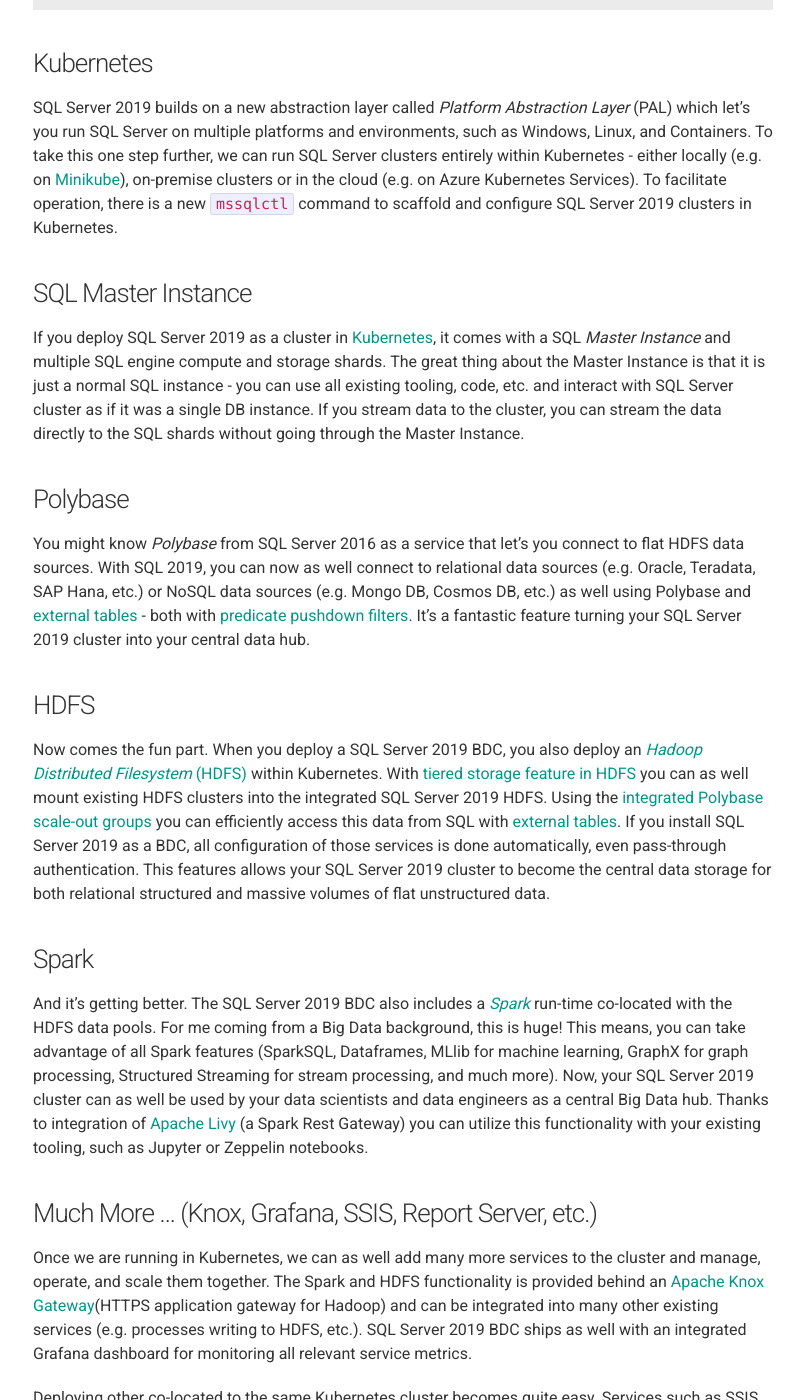
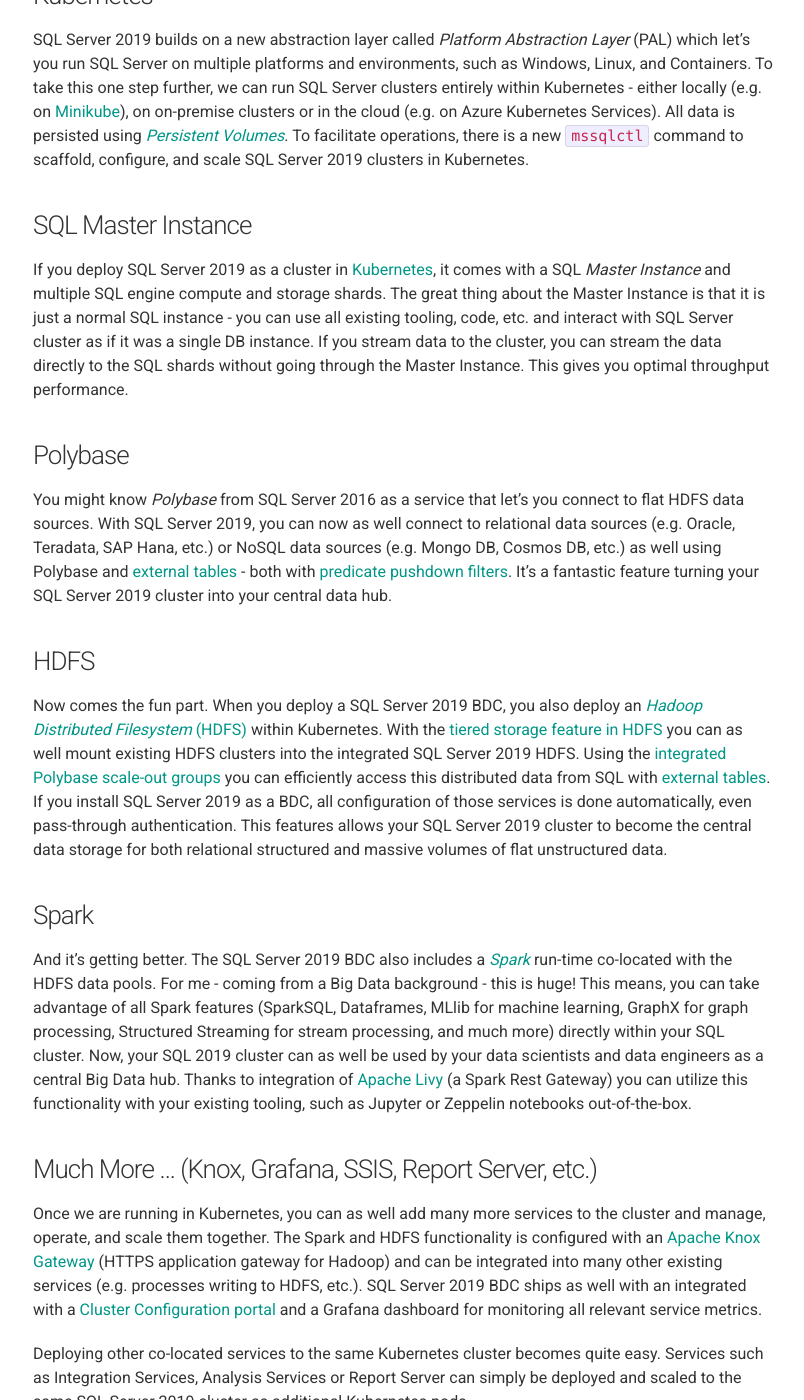
Before and after one commit to chaosmail/chaosmail.github.com, a Jekyll site: the page built from _posts/2019-02-01-getting-started-with-sql2019.md, in a window 1280 px wide and 1400 px high, scrolled down 1087 px. Shown: the whole window, without its empty margins (237-1041 px from the left). Built offline with Jekyll 4.4.1, drawn with Linux system fonts in a browser that asks for light colours; nearby versions of some CDN libraries; comment, search, counter and statistics services are not loaded; some of the changed text lies outside the part shown.

Commit message:
fix issues

````diff
--- a/_posts/2019-02-01-getting-started-with-sql2019.md
+++ b/_posts/2019-02-01-getting-started-with-sql2019.md
@@ -7,35 +7,33 @@
 comments: true
 ---
 
-Microsoft latest [SQL Server 2019][sql-server-2019] comes in a new version, the SQL Server 2019 Big Data cluster (BDC). There are a couple of cool things about the BDC version: (1) it runs on [Kubernetes][kubernetes], (2) it integrates a sharded SQL engine, (3) it integrates [HDFS][apache-hdfs] (a distributed file storage), (4) it integrates [Spark][apache-spark] (a distributed compute engine), (5) and both services Spark and HDFS run behind an [Apache Knox][apache-knox] Gateway (HTTPS application gateway for Hadoop). On top, using Polybase you can connect to many different external data sources such as MongoDB, Oracle, Teradata, SAP Hana, and many more. Hence, SQL Server 2019 Big Data cluster (BDC) is a scalable, performant and maintainable SQL platform, Data Warehouse, Data Lake and Data Science platform without compromise for the cloud and on-premise. In this blog post I want to give you a quick start tutorial into [SQL 2019 Big Data clusters (BDC)][sql-server-2019-bigdata] and show you how to set it up on Azure Kubernetes Services (AKS), upload some data to HDFS and access the data from SQL and Spark.
+Microsoft latest [SQL Server 2019][sql-server-2019] (preview) comes in a new version, the SQL Server 2019 Big Data cluster (BDC). There are a couple of cool things about the BDC version: (1) it runs on [Kubernetes][kubernetes], (2) it integrates a sharded SQL engine, (3) it integrates [HDFS][apache-hdfs] (a distributed file storage), (4) it integrates [Spark][apache-spark] (a distributed compute engine), (5) and both services Spark and HDFS run behind an [Apache Knox][apache-knox] Gateway (HTTPS application gateway for Hadoop). On top, using Polybase you can connect to many different external data sources such as MongoDB, Oracle, Teradata, SAP Hana, and many more. Hence, SQL Server 2019 Big Data cluster (BDC) is a scalable, performant and maintainable SQL platform, Data Warehouse, Data Lake and Data Science platform without compromise for the cloud and on-premise. In this blog post I want to give you a quick start tutorial into [SQL 2019 Big Data clusters (BDC)][sql-server-2019-bigdata] and show you how to set it up on Azure Kubernetes Services (AKS), upload some data to HDFS and access the data from SQL and Spark.
 
 ## SQL Server 2019 Big Data cluster (BDC)
 
 [SQL Server 2019 Big Data cluster (BDC)][sql-server-2019-bigdata] is one of the most exciting pieces of technologies I have seen in a long time. Here is why.
 
-The following figure (Source: [microsoft.com/sqlserver](https://cloudblogs.microsoft.com/sqlserver/2018/09/25/introducing-microsoft-sql-server-2019-big-data-clusters/)) shows the architecture for SQL Server 2019 Big Data cluster (BDC) running on top of Kubernetes.
-
-![SQL Server 2019 for Big Data architecture]({{ site.baseurl }}/images/sql2019/SQL-Server-2019-big-data-cluster.png "SQL Server 2019 for Big Data architecture"){: .image-col-1}
+![SQL Server 2019 for Big Data architecture Source: [microsoft.com/sqlserver](https://cloudblogs.microsoft.com/sqlserver/2018/09/25/introducing-microsoft-sql-server-2019-big-data-clusters/)]({{ site.baseurl }}/images/sql2019/SQL-Server-2019-big-data-cluster.png "SQL Server 2019 for Big Data architecture"){: .image-col-1}
 
 ### Kubernetes
-SQL Server 2019 builds on a new abstraction layer called *Platform Abstraction Layer* (PAL) which let's you run SQL Server on multiple platforms and environments, such as Windows, Linux, and Containers. To take this one step further, we can run SQL Server clusters entirely within Kubernetes - either locally (e.g. on [Minikube](https://kubernetes.io/docs/setup/minikube/)), on-premise clusters or in the cloud (e.g. on Azure Kubernetes Services). To facilitate operation, there is a new `mssqlctl` command to scaffold and configure SQL Server 2019 clusters in Kubernetes.
+SQL Server 2019 builds on a new abstraction layer called *Platform Abstraction Layer* (PAL) which let's you run SQL Server on multiple platforms and environments, such as Windows, Linux, and Containers. To take this one step further, we can run SQL Server clusters entirely within Kubernetes - either locally (e.g. on [Minikube](https://kubernetes.io/docs/setup/minikube/)), on on-premise clusters or in the cloud (e.g. on Azure Kubernetes Services). All data is persisted using [*Persistent Volumes*](https://docs.microsoft.com/en-us/sql/big-data-cluster/concept-data-persistence?view=sqlallproducts-allversions). To facilitate operations, there is a new `mssqlctl` command to scaffold, configure, and scale SQL Server 2019 clusters in Kubernetes.
 
 ### SQL Master Instance
-If you deploy SQL Server 2019 as a cluster in [Kubernetes][kubernetes], it comes with a SQL *Master Instance* and multiple SQL engine compute and storage shards. The great thing about the Master Instance is that it is just a normal SQL instance - you can use all existing tooling, code, etc. and interact with SQL Server cluster as if it was a single DB instance. If you stream data to the cluster, you can stream the data directly to the SQL shards without going through the Master Instance.
+If you deploy SQL Server 2019 as a cluster in [Kubernetes][kubernetes], it comes with a SQL *Master Instance* and multiple SQL engine compute and storage shards. The great thing about the Master Instance is that it is just a normal SQL instance - you can use all existing tooling, code, etc. and interact with SQL Server cluster as if it was a single DB instance. If you stream data to the cluster, you can stream the data directly to the SQL shards without going through the Master Instance. This gives you optimal throughput performance.
 
 ### Polybase
-You might know *Polybase* from SQL Server 2016 as a service that let's you connect to flat HDFS data sources. With SQL 2019, you can now as well connect to relational data sources (e.g. Oracle, Teradata, SAP Hana, etc.) or NoSQL data sources (e.g. Mongo DB, Cosmos DB, etc.) as well using Polybase and [external tables](https://docs.microsoft.com/en-us/sql/relational-databases/polybase/data-virtualization?view=sqlallproducts-allversions) - both with [predicate pushdown filters](https://blogs.msdn.microsoft.com/sql_server_team/predicate-pushdown-and-why-should-i-care/). It's a fantastic feature turning your SQL Server 2019 cluster into your central data hub.
+You might know *Polybase* from SQL Server 2016 as a service that let's you connect to flat HDFS data sources. With SQL Server 2019, you can now as well connect to relational data sources (e.g. Oracle, Teradata, SAP Hana, etc.) or NoSQL data sources (e.g. Mongo DB, Cosmos DB, etc.) as well using Polybase and [external tables](https://docs.microsoft.com/en-us/sql/relational-databases/polybase/data-virtualization?view=sqlallproducts-allversions) - both with [predicate pushdown filters](https://blogs.msdn.microsoft.com/sql_server_team/predicate-pushdown-and-why-should-i-care/). It's a fantastic feature turning your SQL Server 2019 cluster into your central data hub.
 
 ### HDFS
-Now comes the fun part. When you deploy a SQL Server 2019 BDC, you also deploy an [*Hadoop Distributed Filesystem* (HDFS)][apache-hdfs] within Kubernetes. With [tiered storage feature in HDFS](https://www.microsoft.com/en-us/research/project/tiered-storage/) you can as well mount existing HDFS clusters into the integrated SQL Server 2019 HDFS. Using the [integrated Polybase scale-out groups](https://docs.microsoft.com/en-us/sql/relational-databases/polybase/configure-scale-out-groups-windows?view=sqlallproducts-allversions) you can efficiently access this data from SQL with [external tables](https://docs.microsoft.com/en-us/sql/relational-databases/polybase/data-virtualization-csv?view=sqlallproducts-allversions). If you install SQL Server 2019 as a BDC, all configuration of those services is done automatically, even pass-through authentication. This features allows your SQL Server 2019 cluster to become the central data storage for both relational structured and massive volumes of flat unstructured data.
+Now comes the fun part. When you deploy a SQL Server 2019 BDC, you also deploy an [*Hadoop Distributed Filesystem* (HDFS)][apache-hdfs] within Kubernetes. With the [tiered storage feature in HDFS](https://www.microsoft.com/en-us/research/project/tiered-storage/) you can as well mount existing HDFS clusters into the integrated SQL Server 2019 HDFS. Using the [integrated Polybase scale-out groups](https://docs.microsoft.com/en-us/sql/relational-databases/polybase/configure-scale-out-groups-windows?view=sqlallproducts-allversions) you can efficiently access this distributed data from SQL with [external tables](https://docs.microsoft.com/en-us/sql/relational-databases/polybase/data-virtualization-csv?view=sqlallproducts-allversions). If you install SQL Server 2019 as a BDC, all configuration of those services is done automatically, even pass-through authentication. This features allows your SQL Server 2019 cluster to become the central data storage for both relational structured and massive volumes of flat unstructured data.
 
 ### Spark
-And it's getting better. The SQL Server 2019 BDC also includes a [*Spark*][apache-spark] run-time co-located with the HDFS data pools. For me coming from a Big Data background, this is huge! This means, you can take advantage of all Spark features (SparkSQL, Dataframes, MLlib for machine learning, GraphX for graph processing, Structured Streaming for stream processing, and much more). Now, your SQL Server 2019 cluster can as well be used by your data scientists and data engineers as a central Big Data hub. Thanks to integration of [Apache Livy](https://livy.incubator.apache.org/) (a Spark Rest Gateway) you can utilize this functionality with your existing tooling, such as Jupyter or Zeppelin notebooks.
+And it's getting better. The SQL Server 2019 BDC also includes a [*Spark*][apache-spark] run-time co-located with the HDFS data pools. For me - coming from a Big Data background - this is huge! This means, you can take advantage of all Spark features (SparkSQL, Dataframes, MLlib for machine learning, GraphX for graph processing, Structured Streaming for stream processing, and much more) directly within your SQL cluster. Now, your SQL 2019 cluster can as well be used by your data scientists and data engineers as a central Big Data hub. Thanks to integration of [Apache Livy](https://livy.incubator.apache.org/) (a Spark Rest Gateway) you can utilize this functionality with your existing tooling, such as Jupyter or Zeppelin notebooks out-of-the-box.
 
 ### Much More ... (Knox, Grafana, SSIS, Report Server, etc.)
-Once we are running in Kubernetes, we can as well add many more services to the cluster and manage, operate, and scale them together. The Spark and HDFS functionality is provided behind an [Apache Knox Gateway][apache-knox](HTTPS application gateway for Hadoop) and can be integrated into many other existing services (e.g. processes writing to HDFS, etc.). SQL Server 2019 BDC ships as well with an integrated Grafana dashboard for monitoring all relevant service metrics.
+Once we are running in Kubernetes, you can as well add many more services to the cluster and manage, operate, and scale them together. The Spark and HDFS functionality is configured with an [Apache Knox Gateway][apache-knox] (HTTPS application gateway for Hadoop) and can be integrated into many other existing services (e.g. processes writing to HDFS, etc.). SQL Server 2019 BDC ships as well with an integrated with a [Cluster Configuration portal](https://docs.microsoft.com/en-us/sql/big-data-cluster/cluster-admin-portal?view=sqlallproducts-allversions) and a Grafana dashboard for monitoring all relevant service metrics.
 
-Deploying other co-located to the same Kubernetes cluster becomes quite easy. Services such as SSIS, SSAS or Report Server can simply be deployed and scaled to the same SQL Server 2019 cluster as additional Kubernetes pods.
+Deploying other co-located services to the same Kubernetes cluster becomes quite easy. Services such as Integration Services, Analysis Services or Report Server can simply be deployed and scaled to the same SQL Server 2019 cluster as additional Kubernetes pods.
 
 Another cool feature of SQL Server 2019 worth mentioning is that along Python and R it will also support User Defined Functions (UDFs) written in Java. Niels Berglund has many examples in his [Blog post series](http://www.nielsberglund.com/s2k19_ext_framework_java/).
 
@@ -43,10 +41,10 @@
 
 Currently, SQL Server 2019 and SQL Server 2019 Big data cluster (BDC) are still in private preview. However, you can apply for the [Early Adoption Program][sql-server-2019-early-adoption] which will grant you access to Microsoft's private registry and SQL Server 2019 images. You are also assigned a buddy (a PM on the SQL Server 2019 team) as well as granted access to a private Teams channel. Hence, if you want to try it already today, you should definitely sign up!
 
-In this section we will go through the prerequisites and installation process as documented in the [SQL Server 2019 installation guidelines][sql-server-2019-deploy-bigdata] for Big Data analytics. In the documentation, you will find a link to a [Python script][sql-server-2019-deploy-bigdata-github] that allows you to spin up SQL 2019 on AKS.
+In this section we will go through the prerequisites and installation process as documented in the [SQL Server 2019 installation guidelines][sql-server-2019-deploy-bigdata] for Big Data analytics. In the documentation, you will find a link to a [Python script][sql-server-2019-deploy-bigdata-github] that allows you to spin up SQL 2019 on Azure Kubernetes Services (AKS).
 
 > If you want to install SQL Server 2019 BDC on your on-premise Kubernetes cluster, you can follow the steps in [Christopher Adkin's Blog](https://chrisadkin.io/2018/12/18/building-a-kubernetes-cluster-for-sql-server-2019-big-data-clusters-part-1-hyper-v-virtual-machine-creation/
-). You can find an official deployment guide for BDC on [minikube in the Microsoft docs](https://docs.microsoft.com/en-us/sql/big-data-cluster/deploy-on-minikube?view=sql-server-ver15).
+). You can find an official deployment guide for BDC on [Minikube in the Microsoft docs](https://docs.microsoft.com/en-us/sql/big-data-cluster/deploy-on-minikube?view=sql-server-ver15).
 
 ### Prerequisites: Kubernetes and MSSQL clients
 
@@ -194,11 +192,23 @@
 
 ### Working with HDFS
 
+First, we will put some data into the Big Data cluster. Let's retrieve the Knox URL for HDFS.
+
 ```sh
 $ kubectl get service service-security-lb -o=custom-columns="IP:.status.loadBalancer.ingress[0].ip,PORT:.spec.ports[0].port" -n $CLUSTER_NAME
 ```
 
-You can configure external tables in the SQL engine with data stored in HDFS with the [external table wizard](https://docs.microsoft.com/en-us/sql/relational-databases/polybase/data-virtualization-csv?toc=%2fsql%2fbig-data-cluster%2ftoc.json&view=sql-server-ver15).
+Using this URL, we can build the WebHDFS URL and use any HDFS client to connect to the file system.
+
+```
+https://<service-security-lb service external IP address>:30433/gateway/default/webhdfs/v1/
+```
+
+You can follow the [guidelines in the Microsoft docs](https://docs.microsoft.com/en-us/sql/big-data-cluster/data-ingestion-curl?view=sqlallproducts-allversions) using `curl` or simply use the integrated HDFS explorer in Data Studio. To do so, you must [create a new connection in Data Studio](https://docs.microsoft.com/en-us/sql/big-data-cluster/connect-to-big-data-cluster?view=sqlallproducts-allversions) and select `SQL Server Big Data Cluster`.
+
+![HDFS in SQL Server 2019 (Source: [docs.microsoft.com](https://docs.microsoft.com/en-us/sql/big-data-cluster/connect-to-big-data-cluster?view=sqlallproducts-allversions))]({{ site.baseurl }}/images/sql2019/connect-data-services-node.png "HDFS in SQL Server 2019"){: .image-col-1}
+
+In order to query the HDFS data from SQL, you can configure external tables with the [external table wizard](https://docs.microsoft.com/en-us/sql/relational-databases/polybase/data-virtualization-csv?toc=%2fsql%2fbig-data-cluster%2ftoc.json&view=sql-server-ver15).
 
 ### Working with SQL
 
@@ -219,6 +229,8 @@
 > You can find many more demos for SQL Server 2019 on [Bob Ward's Github repository](https://github.com/Microsoft/bobsql).
 
 ### Working with Spark
+
+To work with Spark in SQL Server 2019 BDC, we can leverage the notebook capabilities of Data Studio. Once we connected to the Big Data cluster, we will see options to create Spark notebooks for this instance.
 
 In the current version, the credentials from Spark are not yet passed to the SQL engine automatically. Hence we have to supply a username and password along with the local database host to build the JDBC connection string. Here is a simple PySpark script to connect to the SQL Server database from within Spark.
 
````
